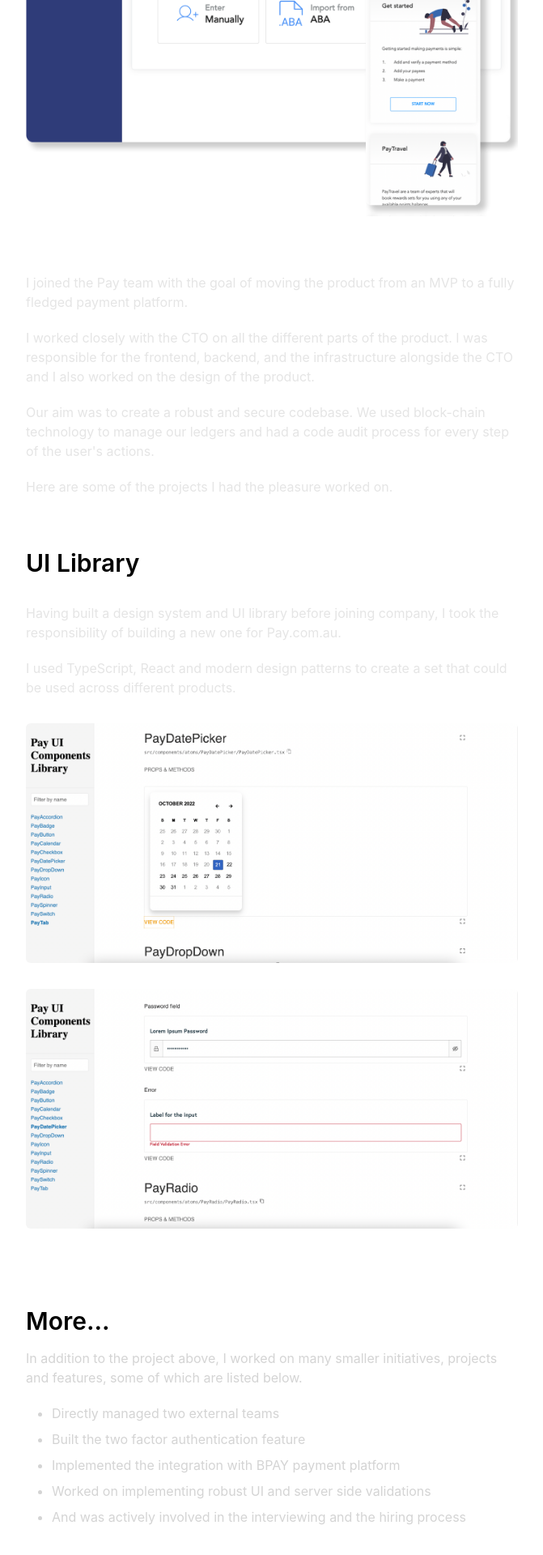
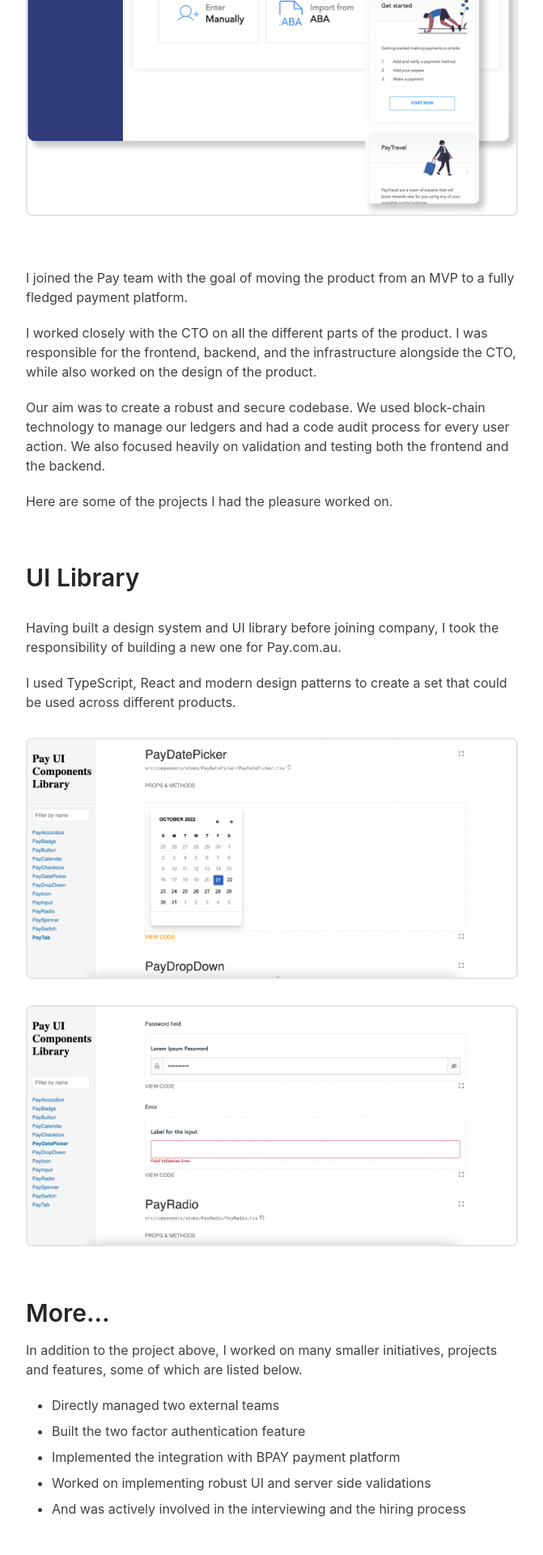
Before and after one commit to bamerf/personal-portfolio, a Next.js app: page /work/pay in a window 1280 px wide. Shown: the part 848-2768 px from the top of the page at 81% size, without its empty margins (304-975 px from the left). Built offline with nearby package versions, Linux system fonts and the light colour scheme.

Commit message:
fixed copy and icon

```diff
--- a/components/Nav.tsx
+++ b/components/Nav.tsx
@@ -4,6 +4,7 @@ import { forwardRef } from 'react';
 import type { FC, ReactNode } from 'react';
 import { useRouter } from 'next/router';
 import { useTheme } from 'next-themes';
+import { neutral } from 'tailwindcss/colors';
 import { Icons } from 'components/atoms/Icons';
 
 type CustomLinkProps = {
@@ -88,7 +89,7 @@ export const Nav: FC<NavProps> = ({ navLinks }) => {
       <button onClick={() => setTheme(theme === 'dark' ? 'light' : 'dark')}>
         {theme === 'light' ? (
           <div className="rounded-lg bg-gray-800 p-2">
-            <Icons name="sun" size={18} />
+            <Icons name="moon" size={18} fill={neutral[300]} />
           </div>
         ) : (
           <div className="rounded-lg bg-gray-300 p-2">
--- a/components/ProjectSection.tsx
+++ b/components/ProjectSection.tsx
@@ -17,19 +17,27 @@ export const ProjectSection: FC<ProjectSectionProps> = ({
 }) => {
   return (
     <div className="flex flex-col gap-8">
-      <h2 className="text-3xl font-semibold">{title}</h2>
-      <div className="flex flex-col gap-5 text-neutral-200">{children}</div>
+      <h2 className="text-3xl font-semibold text-neutral-800 dark:text-neutral-200">
+        {title}
+      </h2>
+      <div className="flex flex-col gap-5 text-neutral-700 dark:text-neutral-300">
+        {children}
+      </div>
       {images && images.length > 0 && (
         <div className="flex flex-col gap-8">
           {images.map((image, index) => (
+            <div
+              key={index}
+              className="rounded-lg border-2 border-neutral-200 leading-[0px] dark:border-transparent"
+            >
               <Image
-              key={index}
                 className="rounded-md"
                 src={image.src}
                 width={image.width}
                 height={image.height}
                 alt={image.alt}
               />
+            </div>
           ))}
         </div>
       )}
--- a/components/atoms/Icons/index.tsx
+++ b/components/atoms/Icons/index.tsx
@@ -122,6 +122,26 @@ const Sun: FC<IndividualIconProps> = ({ size, fill }) => {
     </svg>
   );
 };
+
+const Moon: FC<IndividualIconProps> = ({ size, fill, className }) => (
+  <svg
+    className={className}
+    width={size}
+    height={size}
+    viewBox="0 0 24 24"
+    fill="none"
+    xmlns="http://www.w3.org/2000/svg"
+  >
+    <path
+      className={className}
+      d="M21 12.79C20.8427 14.4922 20.2039 16.1144 19.1582 17.4668C18.1126 18.8192 16.7035 19.8458 15.0957 20.4265C13.4879 21.0073 11.748 21.1181 10.0795 20.7461C8.41101 20.3741 6.88299 19.5345 5.67422 18.3258C4.46545 17.117 3.62593 15.589 3.2539 13.9205C2.88187 12.252 2.99271 10.5121 3.57345 8.9043C4.1542 7.29651 5.18082 5.88737 6.53321 4.84175C7.88559 3.79614 9.50779 3.15731 11.21 3C10.2134 4.34827 9.73384 6.00945 9.85852 7.68141C9.98321 9.35338 10.7039 10.9251 11.8894 12.1106C13.0749 13.2961 14.6466 14.0168 16.3186 14.1415C17.9905 14.2662 19.6517 13.7866 21 12.79V12.79Z"
+      stroke={fill}
+      strokeWidth="2"
+      strokeLinecap="round"
+      strokeLinejoin="round"
+    />
+  </svg>
+);
 
 const ArrowRight: FC<IndividualIconProps> = ({ size, fill, className }) => {
   return (
@@ -1404,7 +1424,8 @@ export type UtilityIconsNames =
   | 'sun'
   | 'arrowRight'
   | 'arrowLeftCircle'
-  | 'arrowTopRight';
+  | 'arrowTopRight'
+  | 'moon';
 
 export type IconNames =
   | StackIconNames
@@ -1431,6 +1452,7 @@ const iconsMap: IconsMap = {
   linkedin: LinkedIn,
   location: Location,
   sun: Sun,
+  moon: Moon,
   arrowRight: ArrowRight,
   arrowLeftCircle: ArrowLeftCircle,
   arrowTopRight: ArrowTopRight,
--- a/data/work.ts
+++ b/data/work.ts
@@ -36,7 +36,7 @@ export const workData: WorkData[] = [
     date: 'Nov 2021 - Present',
     iconName: 'corellium',
     description:
-      'Member of the Product and Core engineering team. Helped creating companys UI library, rebuilt the marketing website, helped clear 2 years of tech dept.',
+      "Member of the Product and Core engineering teams. Helped creating the company's UI library, rebuilt the marketing website and many more.",
     stack: [
       'typescript',
       'react',
@@ -76,18 +76,18 @@ export const workData: WorkData[] = [
         ],
         description: [
           'We designed and built a modern, accessible and responsive design system and UI library in order to bring a fresh look to the platform.',
-          ' We used the TypeScript, React, Sotrybook and modern design patterns to create the UI library so it could be used across all company products, while making sure that it is easy to use and update for the engineers.',
+          ' We used TypeScript, React, Sotrybook and modern design patterns to create a UI library that could be used across all company products, while making sure it is easy to use and update for the engineers.',
         ],
         links: [
           {
             text: 'View',
             href: 'https://magic.corellium.design/',
-            hrefLabel: 'Corellium UI Library',
+            hrefLabel: 'Magic UI Library',
           },
         ],
       },
       {
-        title: 'Webstie',
+        title: 'Website',
         images: [
           {
             src: '/images/corellium-website-1.png',
@@ -103,9 +103,9 @@ export const workData: WorkData[] = [
           },
         ],
         description: [
-          'As part of this project we re-designed and re-built the company&apos;s website using our new UI library.',
-          'I personally took charge and delivered this project before it&apos;s due date while being able to contribute to our UI library as I was using it.',
-          'We used TypeScipt and NextJS as the main technologies and used Tailwind to manage styling and responsiveness. And we used headless CMS to manage the content.',
+          "As part of this project we re-designed and re-built the company's website using our new UI library.",
+          "I personally took charge and delivered this project before it's due date while being able to contribute to our UI library as I was using it.",
+          'We used TypeScript and NextJS as the main technologies, used Tailwind to manage styling and responsiveness and we used headless CMS to manage the content.',
         ],
         links: [
           {
@@ -123,7 +123,7 @@ export const workData: WorkData[] = [
       projects: [
         'Completed two years of tech debt',
         'Converted the codebase from JavaScript to TypeScript',
-        'Added modularization to the styling',
+        "Added styling modularisation to the app's components",
         'Refactored and cleaned up thousands of lines of code',
         'And fixed/completed countless bugs and tickets',
       ],
@@ -135,7 +135,7 @@ export const workData: WorkData[] = [
     title: 'Full Stack Developer',
     date: 'Nov 2020 - Nov 2021',
     description:
-      'Member of the Product and Core engineering team. Helped creating companys UI library, rebuilt the marketing website, helped clear 2 years of tech dept.',
+      'Founding member on the engineering team, I helped the first release of the product and was responsible for numerous features and teams.',
     stack: ['typescript', 'react', 'nodejs', 'apollo', 'mongodb'],
     mainImage: {
       src: '/images/pay-main.png',
@@ -145,8 +145,8 @@ export const workData: WorkData[] = [
     },
     intro: [
       'I joined the Pay team with the goal of moving the product from an MVP to a fully fledged payment platform.',
-      'I worked closely with the CTO on all the different parts of the product. I was responsible for the frontend, backend, and the infrastructure alongside the CTO and I also worked on the design of the product.',
-      "Our aim was to create a robust and secure codebase. We used block-chain technology to manage our ledgers and had a code audit process for every step of the user's actions.",
+      'I worked closely with the CTO on all the different parts of the product. I was responsible for the frontend, backend, and the infrastructure alongside the CTO, while also worked on the design of the product.',
+      'Our aim was to create a robust and secure codebase. We used block-chain technology to manage our ledgers and had a code audit process for every user action. We also focused heavily on validation and testing both the frontend and the backend.',
       'Here are some of the projects I had the pleasure worked on.',
     ],
     projects: [
@@ -191,7 +191,7 @@ export const workData: WorkData[] = [
     title: 'Full Stack Developer',
     date: 'May 2021 - Present',
     description:
-      'Member of the Product and Core engineering team. Helped creating companys UI library, rebuilt the marketing website, helped clear 2 years of tech dept.',
+      'Head of the engineering team responsible for multiple products. I built a handful of internal platforms and helped grow and maintain the core product.',
     stack: [
       'react',
       'nodejs',
@@ -208,17 +208,17 @@ export const workData: WorkData[] = [
       alt: 'leadchat platform',
     },
     intro: [
-      'Leadchat presented an amazing growth opportunity for me as developer as I was the sole developer on the platform tasked to build many new tools as well as take charge of the codebase moved to more modern technologies and languages.',
-      'I was responsible for the frontend, backend, design and the infrastructure of all the tools, and helped turn many business ideas into tools that were used both by clients and staff.',
+      'Leadchat presented an amazing growth opportunity for me as developer as I was the sole developer on the platform tasked to build many new tools as well as take charge of moving the codebase to more modern technologies and languages.',
+      'I was responsible for the frontend, backend, design and the infrastructure of all the products, and helped turn many business ideas into tools that were used both by clients and employees.',
       'Here are some of the projects and tools I had the pleasure worked',
     ],
     projects: [
       {
         title: 'Performance Analysis App',
         description: [
-          'One of the first tasks I was given was to create a tool that would help the business evaluate the performance of the support team and the quality of the support provided to clients.',
+          'One of the first tasks I was given was to create a tool that would help the business evaluate the performance of the support team and the quality of the support provided to the clients.',
           'I worked closely with other departments to create a set of performance metrics that could promote healthy competition between the support team and help the business identify areas of improvement.',
-          'Using these metrics I was able to create an app where each memeber could be rated by their peers and the results would be displayed in a leaderboard.',
+          'Using these metrics I was able to create an app where each memeber could be rated by their manager and the results would be displayed in a leaderboard.',
           'I was responsible for the design, data modeling, frontend and backend, insfrastructure, CI/CD and hosting.',
         ],
       },
@@ -240,7 +240,7 @@ export const workData: WorkData[] = [
         ],
         description: [
           'I had the pleasure to design and build my first component library at Leadchat with the aim of unifying the design language of the platform.',
-          'I used Storybook to create a living documentation of the components and styled-components to create a theme that could be used across the platform.',
+          'I used Storybook to create a living documentation of the components and styled-components to create a theme that could easily be updated.',
         ],
         links: [
           {
@@ -259,11 +259,11 @@ export const workData: WorkData[] = [
     more: {
       title: 'More...',
       description:
-        'In addition to the project above, I worked on many smaller initiatives, projects and features, some of which are listed below',
+        'In addition to the projects above, I worked on many smaller initiatives, projects and features, some of which are listed below',
       projects: [
         'Created an email system compatible with all browsers and clients.',
-        'Built a number of reporting and analysis tools.',
-        'Took responsibility for a newly developed platform with a lot of rough edges.',
+        'Built a number of automated reporting and analysis tools.',
+        'Took responsibility for improving a newly developed platform with a lot of rough edges.',
       ],
     },
   },
@@ -273,7 +273,7 @@ export const workData: WorkData[] = [
     date: 'May 2021 - Present',
     iconName: 'backifi',
     description:
-      'Member of the Product and Core engineering team. Helped creating companys UI library, rebuilt the marketing website, helped clear 2 years of tech dept.',
+      'Co-developer on the initial engineering team, responsible for designing, architecting and building the fastest growing product in the company.',
     stack: ['react', 'nodejs', 'postgres', 'circleci', 'docker', 'aws'],
     mainImage: {
       src: '/images/backifi-main.png',
@@ -282,8 +282,8 @@ export const workData: WorkData[] = [
       alt: 'backifi platform',
     },
     intro: [
-      'At PoweredLocal I was tasked with creating a tool that would be essential to the success of the business. The tool was used as a companion to the service offered by the business and was quickly became one of the fastest growing products in the company.',
-      'I co-developed this tool with another developer and we worked closely on all aspects of the product. We were responsible for the design, development, and deployment of the app.',
+      'At PoweredLocal I was tasked with creating a tool that would be essential to the success of the business. The tool was used as a companion to the services offered by the business and quickly became one of the fastest growing products in the company.',
+      'I planned and co-developed this app from scratch, working closely on all aspects of the product. We were responsible for the design, development, and deployment of the app.',
       'I personally took charge of integrating with six different storage platforms including Google Drive, Dropbox, and Microsoft OneDrive.',
       {
         text: 'View the',
--- a/pages/about/index.tsx
+++ b/pages/about/index.tsx
@@ -1,11 +1,10 @@
 import { NextPage } from 'next';
-import { Container } from 'components/atoms/Container';
 import { EducationSection } from 'components/EducationSection';
 import { ExternalLink } from 'components/atoms/ExternalLink';
 
 const About: NextPage = () => {
   return (
-    <div>
+    <>
       <h1 className="mb-16 text-4xl font-bold text-black dark:text-white">
         About
       </h1>
@@ -19,9 +18,9 @@ const About: NextPage = () => {
           >
             Corellium
           </ExternalLink>{' '}
-          helping refresh the platform after a succesful series A funding.
-          I&apos;ve been enjoying working on many greenfileds projects and
-          helping optimize and growing the current platform.
+          helping refresh the look of the platform after a successful series A
+          funding. I&apos;ve been enjoying working on many greenfield projects
+          and helping optimise and growing the current platform.
         </p>
         <p>
           Previously I worked at{' '}
@@ -83,7 +82,7 @@ const About: NextPage = () => {
           </p>
         </div>
       </div>
-    </div>
+    </>
   );
 };
 
--- a/pages/work/[company].tsx
+++ b/pages/work/[company].tsx
@@ -3,6 +3,7 @@ import type { FC, ReactNode } from 'react';
 import Image from 'next/image';
 import Link from 'next/link';
 import { neutral } from 'tailwindcss/colors';
+import clsx from 'clsx';
 import { paths, workData } from 'data';
 import { Icons } from 'components/atoms/Icons';
 import { ProjectSection } from 'components/ProjectSection';
@@ -47,7 +48,14 @@ const Corellium: FC<CorelliumPageProps> = ({ data }) => {
               <Icons name={stack} key={index} fill={neutral[800]} size={28} />
             ))}
           </div>
-
+          <div
+            className={clsx(
+              'rounded-lg border-2 border-neutral-200 leading-[0px] dark:border-transparent',
+              {
+                'border-0': data.name === 'Pay.com.au',
+              }
+            )}
+          >
             <Image
               className="rounded-md"
               src={data.mainImage.src}
@@ -56,8 +64,9 @@ const Corellium: FC<CorelliumPageProps> = ({ data }) => {
               alt={data.mainImage.alt}
             />
           </div>
+        </div>
 
-        <div className="flex flex-col gap-5 text-neutral-200">
+        <div className="flex flex-col gap-5 text-neutral-700 dark:text-neutral-300">
           {data.intro.map((intro, index) => {
             if (typeof intro === 'string') {
               return <p key={index}>{intro}</p>;
@@ -75,7 +84,7 @@ const Corellium: FC<CorelliumPageProps> = ({ data }) => {
         </div>
       </div>
 
-      <div className="flex flex-col gap-16 sm:gap-24">
+      <div className="flex flex-col gap-16 sm:gap-16">
         {data?.projects?.map((project, index) => (
           <ProjectSection
             key={index}
@@ -102,9 +111,11 @@ const Corellium: FC<CorelliumPageProps> = ({ data }) => {
 
         {data.more && (
           <div>
-            <h2 className="mb-4 text-3xl font-semibold">{data.more.title}</h2>
+            <h2 className="mb-4 text-3xl font-semibold text-neutral-800 dark:text-neutral-200">
+              {data.more.title}
+            </h2>
 
-            <div className="flex flex-col gap-5 text-neutral-300">
+            <div className="flex flex-col gap-5 text-neutral-700 dark:text-neutral-300">
               <p>{data.more.description}</p>
               <ul className="ml-8 flex flex-col gap-2 [&>li]:list-disc">
                 {data.more.projects.map((project, index) => (
```
Also changed, not shown: pages/_app.tsx (+0 -18 lines). Lines whose indentation alone changed are shown as unchanged.
